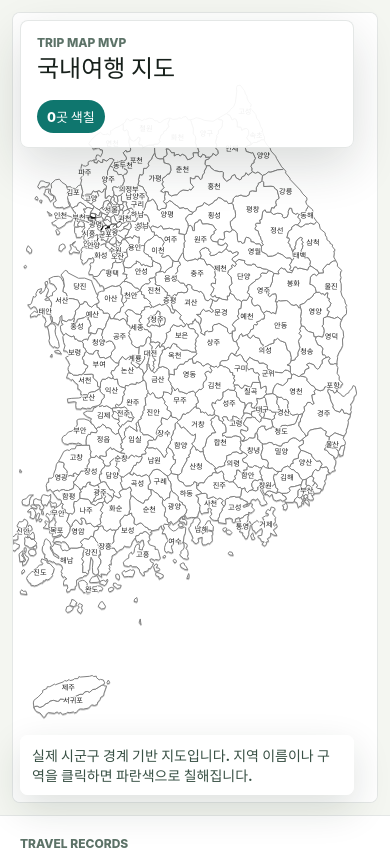
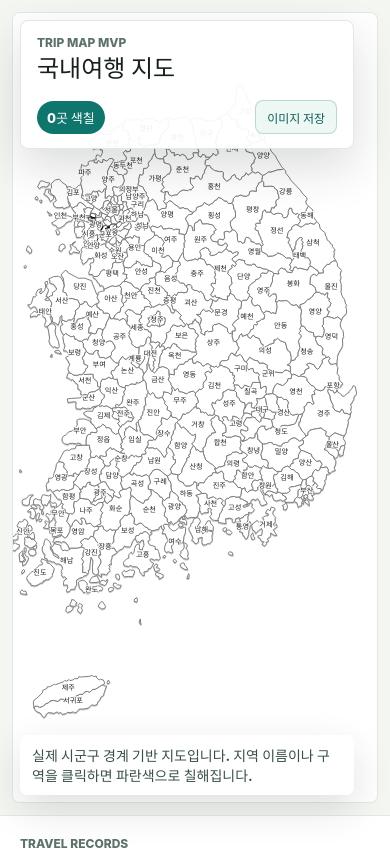
Before and after one commit to solbi0802/trip-map, a React (Vite) app: page / in a window 390 px wide. Shown: the top 850 px of the page. Built offline with nearby package versions, Linux system fonts and the light colour scheme.

Commit message:
feat: export map image and fix region counts

```diff
--- a/src/App.tsx
+++ b/src/App.tsx
@@ -1,6 +1,6 @@
 import { geoCentroid, geoMercator, geoPath } from "d3-geo";
 import type { Feature, FeatureCollection, Geometry } from "geojson";
-import { useEffect, useMemo, useState } from "react";
+import { useEffect, useMemo, useRef, useState } from "react";
 
 import koreaMunicipalities from "./data/skorea_municipalities_geo_simple.json";
 
@@ -337,6 +337,7 @@ function saveRegionRecords(records: Record<string, RegionRecord>) {
 }
 
 export default function App() {
+  const mapSvgRef = useRef<SVGSVGElement | null>(null);
   const [visitedRegionIds, setVisitedRegionIds] = useState<string[]>(() =>
     loadVisitedRegions(),
   );
@@ -347,6 +348,7 @@ export default function App() {
   const [searchQuery, setSearchQuery] = useState("");
   const [regionFilter, setRegionFilter] = useState<RegionFilter>("all");
   const [regionSort, setRegionSort] = useState<RegionSort>("updated");
+  const [isExportingMap, setIsExportingMap] = useState(false);
 
   const visitedRegionSet = useMemo(
     () => new Set(visitedRegionIds),
@@ -364,41 +366,50 @@ export default function App() {
   const selectedRecord = selectedRegion
     ? (regionRecords[selectedRegion.id] ?? null)
     : null;
-  const recordedRegions = useMemo(
+  const trackedRegions = useMemo(
     () =>
-      REGION_GROUPS.filter((region) => regionRecords[region.id]).sort(
-        (firstRegion, secondRegion) =>
-          regionRecords[secondRegion.id].updatedAt.localeCompare(
-            regionRecords[firstRegion.id].updatedAt,
+      REGION_GROUPS.filter((region) => coloredRegionSet.has(region.id)).sort(
+        (firstRegion, secondRegion) => {
+          const firstUpdatedAt = regionRecords[firstRegion.id]?.updatedAt ?? "";
+          const secondUpdatedAt =
+            regionRecords[secondRegion.id]?.updatedAt ?? "";
+
+          if (firstUpdatedAt || secondUpdatedAt) {
+            return secondUpdatedAt.localeCompare(firstUpdatedAt);
+          }
+
+          return firstRegion.name.localeCompare(secondRegion.name, "ko");
+        },
       ),
-      ),
-    [regionRecords],
+    [coloredRegionSet, regionRecords],
   );
   const regionStats = useMemo(() => {
     const stats = {
       colored: coloredRegionSet.size,
-      recorded: Object.keys(regionRecords).length,
+      recorded: coloredRegionSet.size,
       want: 0,
       visited: 0,
       revisit: 0,
     };
 
-    Object.values(regionRecords).forEach((record) => {
-      stats[record.status] += 1;
+    coloredRegionSet.forEach((regionId) => {
+      const status = regionRecords[regionId]?.status ?? "visited";
+      stats[status] += 1;
     });
 
     return stats;
-  }, [coloredRegionSet.size, regionRecords]);
+  }, [coloredRegionSet, regionRecords]);
   const visibleRegions = useMemo(() => {
     const normalizedSearchQuery = searchQuery.trim().toLocaleLowerCase();
 
     return REGION_GROUPS.filter((region) => {
       const record = regionRecords[region.id];
       const isColored = coloredRegionSet.has(region.id);
+      const effectiveStatus = record?.status ?? (isColored ? "visited" : null);
 
       if (regionFilter === "colored" && !isColored) return false;
       if (regionFilter === "recorded" && !record) return false;
-      if (isVisitStatus(regionFilter) && record?.status !== regionFilter)
+      if (isVisitStatus(regionFilter) && effectiveStatus !== regionFilter)
         return false;
       if (!isColored && regionFilter !== "all") return false;
 
@@ -427,7 +438,8 @@ export default function App() {
       }
 
       if (regionSort === "period") {
-        const firstPeriod = firstRecord?.startedAt || firstRecord?.endedAt || "";
+        const firstPeriod =
+          firstRecord?.startedAt || firstRecord?.endedAt || "";
         const secondPeriod =
           secondRecord?.startedAt || secondRecord?.endedAt || "";
 
@@ -440,13 +452,7 @@ export default function App() {
         firstRecord?.updatedAt ?? "",
       );
     });
-  }, [
-    coloredRegionSet,
-    regionFilter,
-    regionRecords,
-    regionSort,
-    searchQuery,
-  ]);
+  }, [coloredRegionSet, regionFilter, regionRecords, regionSort, searchQuery]);
 
   useEffect(() => {
     saveVisitedRegions(visitedRegionIds);
@@ -535,13 +541,113 @@ export default function App() {
   function getStatusLabel(status: VisitStatus | undefined) {
     return (
       VISIT_STATUS_OPTIONS.find((option) => option.value === status)?.label ??
-      "색칠됨"
+      "방문 완료"
     );
   }
 
   function getRegionStatusClass(regionId: string) {
-    const status = regionRecords[regionId]?.status;
+    const status =
+      regionRecords[regionId]?.status ??
+      (coloredRegionSet.has(regionId) ? "visited" : undefined);
     return status ? `region-status-${status}` : "";
+  }
+
+  async function downloadMapImage() {
+    const svg = mapSvgRef.current;
+    if (!svg || isExportingMap) return;
+
+    setIsExportingMap(true);
+
+    try {
+      const clonedSvg = svg.cloneNode(true) as SVGSVGElement;
+      const sourceElements = [svg, ...svg.querySelectorAll<SVGElement>("*")];
+      const clonedElements = [
+        clonedSvg,
+        ...clonedSvg.querySelectorAll<SVGElement>("*"),
+      ];
+      const styleProperties = [
+        "fill",
+        "stroke",
+        "stroke-width",
+        "stroke-linejoin",
+        "stroke-linecap",
+        "stroke-dasharray",
+        "font-family",
+        "font-size",
+        "font-weight",
+        "paint-order",
+        "text-anchor",
+      ];
+
+      sourceElements.forEach((element, index) => {
+        const clonedElement = clonedElements[index];
+        if (!clonedElement) return;
+
+        const computedStyle = window.getComputedStyle(element);
+        const inlineStyle = styleProperties
+          .map(
+            (property) =>
+              `${property}:${computedStyle.getPropertyValue(property)}`,
+          )
+          .join(";");
+
+        clonedElement.setAttribute("style", inlineStyle);
+      });
+
+      clonedSvg.setAttribute("xmlns", "http://www.w3.org/2000/svg");
+      clonedSvg.setAttribute("width", "1440");
+      clonedSvg.setAttribute("height", "1520");
+
+      const svgMarkup = new XMLSerializer().serializeToString(clonedSvg);
+      const svgBlob = new Blob([svgMarkup], {
+        type: "image/svg+xml;charset=utf-8",
+      });
+      const imageUrl = URL.createObjectURL(svgBlob);
+      const image = new Image();
+
+      await new Promise<void>((resolve, reject) => {
+        image.onload = () => resolve();
+        image.onerror = () =>
+          reject(new Error("지도 이미지를 불러오지 못했습니다."));
+        image.src = imageUrl;
+      });
+
+      const canvas = document.createElement("canvas");
+      canvas.width = 1440;
+      canvas.height = 1520;
+      const context = canvas.getContext("2d");
+
+      if (!context) {
+        throw new Error("이미지 저장을 지원하지 않는 브라우저입니다.");
+      }
+
+      context.fillStyle = "#ffffff";
+      context.fillRect(0, 0, canvas.width, canvas.height);
+      context.drawImage(image, 0, 0, canvas.width, canvas.height);
+      URL.revokeObjectURL(imageUrl);
+
+      const pngBlob = await new Promise<Blob>((resolve, reject) => {
+        canvas.toBlob((blob) => {
+          if (blob) resolve(blob);
+          else reject(new Error("PNG 파일을 생성하지 못했습니다."));
+        }, "image/png");
+      });
+      const downloadUrl = URL.createObjectURL(pngBlob);
+      const link = document.createElement("a");
+      const today = new Date().toISOString().slice(0, 10);
+
+      link.href = downloadUrl;
+      link.download = `trip-map-${today}.png`;
+      link.click();
+      URL.revokeObjectURL(downloadUrl);
+    } catch (error) {
+      console.warn("Failed to export map image", error);
+      window.alert(
+        "지도 이미지 저장에 실패했습니다. 잠시 후 다시 시도해주세요.",
+      );
+    } finally {
+      setIsExportingMap(false);
+    }
   }
 
   return (
@@ -552,12 +658,23 @@ export default function App() {
             <p className="eyebrow">Trip Map MVP</p>
             <h1>국내여행 지도</h1>
           </div>
+          <div className="map-header-actions">
             <span className="marker-count">{regionStats.colored}곳 색칠</span>
+            <button
+              className="map-download-button"
+              disabled={isExportingMap}
+              onClick={downloadMapImage}
+              type="button"
+            >
+              {isExportingMap ? "저장 중..." : "이미지 저장"}
+            </button>
+          </div>
         </div>
 
         <div className="map-canvas region-map-canvas">
           <svg
             className="korea-map-svg"
+            ref={mapSvgRef}
             viewBox={MAP_VIEW_BOX}
             role="img"
             aria-label="대한민국 시군구 행정구역 지도"
@@ -879,13 +996,13 @@ export default function App() {
           </div>
         </section>
 
-        {recordedRegions.length > 0 && (
+        {trackedRegions.length > 0 && (
           <div className="record-summary">
             <p className="selected-label">
-              기록된 지역 {recordedRegions.length}곳
+              기록된 지역 {trackedRegions.length}곳
             </p>
             <div className="record-chip-list">
-              {recordedRegions.map((region) => (
+              {trackedRegions.map((region) => (
                 <button
                   className="record-chip"
                   key={`${region.id}-record-chip`}
--- a/src/styles.css
+++ b/src/styles.css
@@ -85,6 +85,34 @@ h2 {
   background: #0f766e;
   font-size: 13px;
   font-weight: 800;
+}
+
+.map-header-actions {
+  display: flex;
+  align-items: center;
+  gap: 8px;
+}
+
+.map-download-button {
+  min-height: 34px;
+  border: 1px solid rgba(15, 118, 110, 0.24);
+  border-radius: 8px;
+  padding: 0 11px;
+  color: #0f5f59;
+  background: #edf7f3;
+  font-size: 12px;
+  font-weight: 800;
+  cursor: pointer;
+}
+
+.map-download-button:hover {
+  border-color: #0f766e;
+  background: #dff2eb;
+}
+
+.map-download-button:disabled {
+  color: #82928a;
+  cursor: wait;
 }
 
 .map-canvas {
@@ -600,6 +628,11 @@ h2 {
     flex-direction: column;
   }
 
+  .map-header-actions {
+    width: 100%;
+    justify-content: space-between;
+  }
+
   .panel-header,
   .selected-card,
   .marker-card span,
```
Lines whose indentation alone changed are shown as unchanged.
